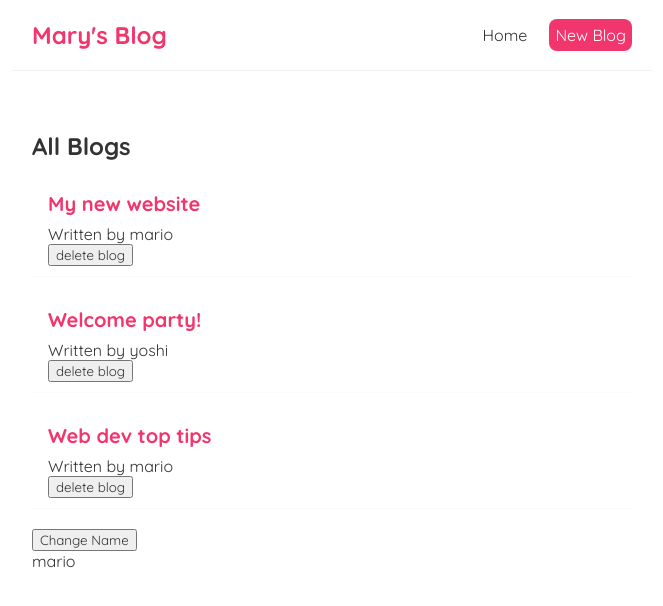
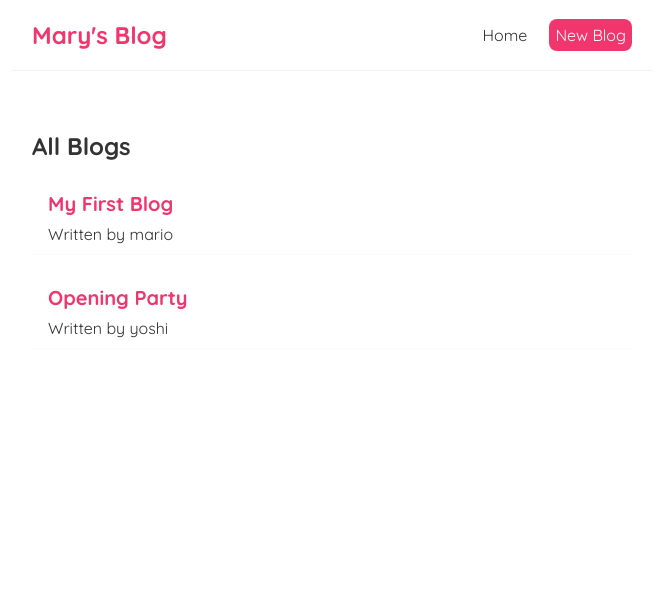
Before and after one commit to lyremlou/mary-blog, a React (Create React App) app: page / in a window 1280 px wide. Shown: the top 606 px of the page, without its empty margins (308-971 px from the left). Built offline with nearby package versions, Linux system fonts and the light colour scheme; data requests are answered from the project's data file.

Commit message:
Complete through lesson 18

```diff
--- /dev/null
+++ b/data/db.json
@@ -0,0 +1,16 @@
+{
+    "blogs":[
+      {
+        "title":"My First Blog",
+        "body":"Why do we use it?\nIt is a long established fact that a reader will be distracted ",
+        "author":"mario",
+        "id":1
+      },
+      {
+        "title":"Opening Party",
+        "body":"Why do we use it?\nIt is a long established fact that a reader will be distracted ",
+        "author":"yoshi",
+        "id":2
+      }
+    ]
+  }
--- a/src/BlogList.js
+++ b/src/BlogList.js
@@ -1,4 +1,4 @@
-const BlogList = ({blogs, title, handleDelete}) => {
+const BlogList = ({blogs, title}) => {
 
 
 
@@ -8,7 +8,6 @@ const BlogList = ({blogs, title, handleDelete}) => {
         <div className="blog-preview" key={blog.id}>
             <h2>{blog.title}</h2>
             <p>Written by {blog.author}</p>
-            <button onClick={() => handleDelete(blog.id)}>delete blog</button>
         </div>
    )) }</div> );
 }
--- a/src/Home.js
+++ b/src/Home.js
@@ -3,29 +3,29 @@ import BlogList from "./BlogList";
 
 const Home = () => {
 
-    const [blogs, setBlogs] = useState([
-        { title: 'My new website', body: 'lorem ipsum...', author: 'mario', id: 1 },
-        { title: 'Welcome party!', body: 'lorem ipsum...', author: 'yoshi', id: 2 },
-        { title: 'Web dev top tips', body: 'lorem ipsum...', author: 'mario', id: 3 }
-    ]);
+    const [blogs, setBlogs] = useState(null);
 
-    const [name, setName] = useState('mario');
-
-    const handleDelete = (id) => {
-        const newBlogs = blogs.filter(blog => blog.id !== id);
-        setBlogs(newBlogs);
-    }
+    const [isPending, setIsPending] = useState(true);
 
     useEffect(() => {
-        console.log('use effect ran');
-        console.log(name);
-    }, [name]);
+       setTimeout(() => {
+        fetch('http://localhost:8000/blogs')
+        .then(res => {
+           return res.json()
+        })
+        .then(data => {
+            console.log(data);
+            setBlogs(data);
+            setIsPending(false);
+
+        });
+       }, 1000)
+    }, []);
 
   return (
   <div className="home">
-  <BlogList blogs={blogs} title="All Blogs" handleDelete={handleDelete} />
-  <button onClick={() => setName('luigi')}>Change Name</button>
-  <p>{name} </p>
+    { isPending && <div>Loading...</div> }
+  {blogs && <BlogList blogs={blogs} title="All Blogs" />}
   </div>
   );
 };
```
